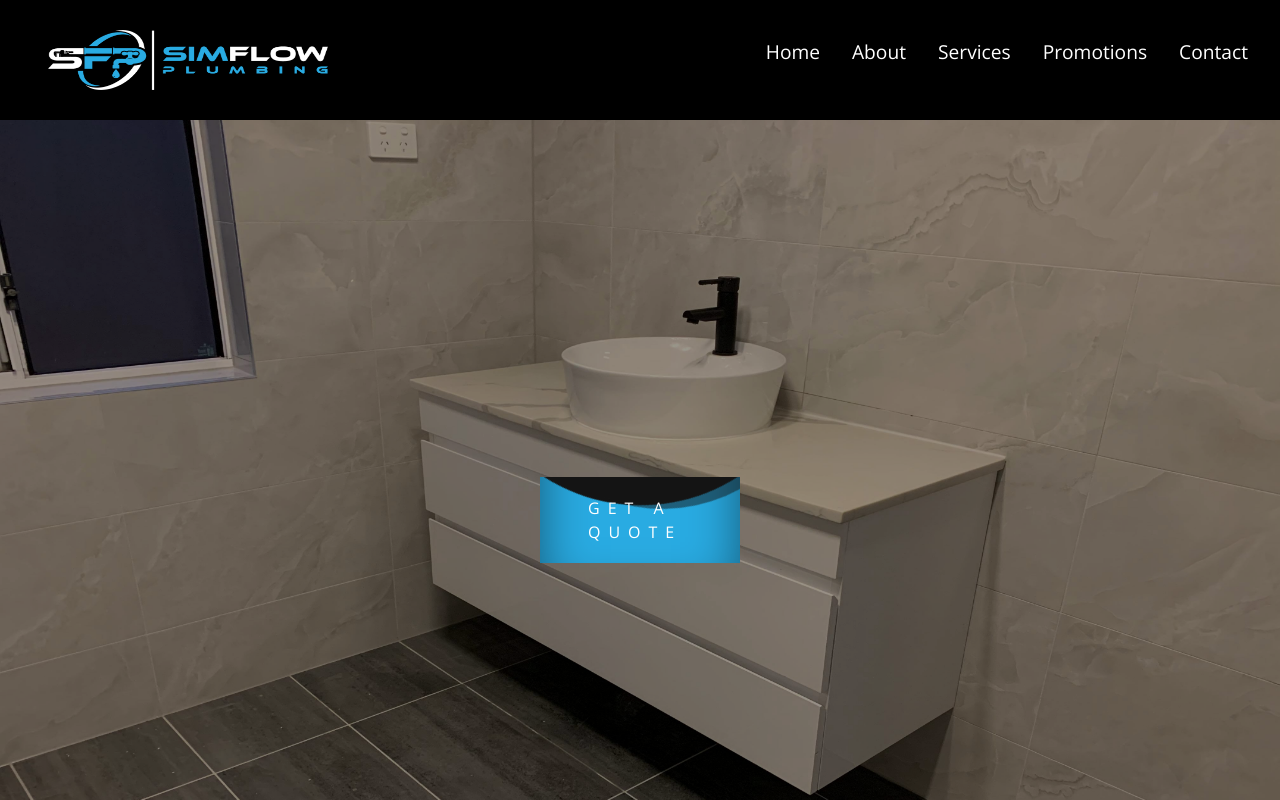
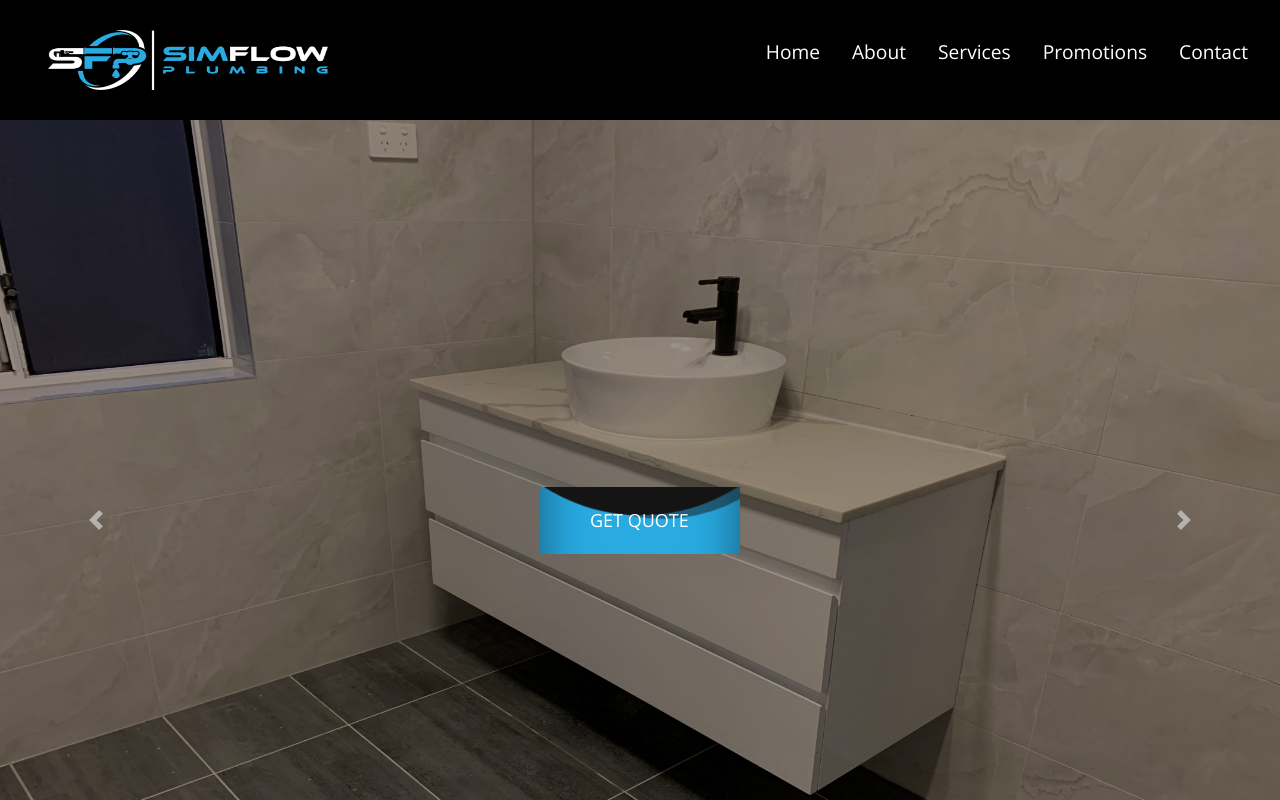
Before and after one commit to marcCodez/simflow-plumbing-react-website, a React (Create React App) app: page / in a window 1280 px wide. Shown: the top 800 px of the page. Built offline with nearby package versions, Linux system fonts and the light colour scheme.

Commit message:
button animation finished

```diff
--- a/src/Main.scss
+++ b/src/Main.scss
@@ -69,21 +69,26 @@ body {
 	object-fit: contain;
 	justify-content: center;
 
-    a{
+    .quote-button{
         position: relative;
-       padding: 1.2rem 3rem;
+       padding: 20px 50px;
        display: block;
        text-decoration: none;
        text-transform: uppercase;
        width: 200px;
        overflow: hidden;
+       cursor:pointer;
 
-       span {
+
+       .quote-text {
            position: relative;
            z-index: 1;
            color: #fff;
-           font-size: 1rem;
-           letter-spacing: 0.5rem;
+           font-size: 18px;
+
+
+
+
        }
 
        &:hover .liquid {
@@ -97,7 +102,7 @@ body {
            width: 200px;
            height: 200px;
            background: $main-color;
-           box-shadow: inset 0 0 50px rgba(0, 0, 0, 0.5);
+           box-shadow: inset 0 0 50px rgba(0, 0, 0, .5);
            transition: 0.5s;
 
            &:before,
--- a/src/components/HeaderContent.js
+++ b/src/components/HeaderContent.js
@@ -33,8 +33,8 @@ function HeaderContent() {
             </Carousel>
 
 
-            <a>
-                <span>Get A Quote</span>
+            <a className="quote-button">
+                <span className="quote-text">Get Quote</span>
                 <div className="liquid"></div>
                 </a>
 
```
